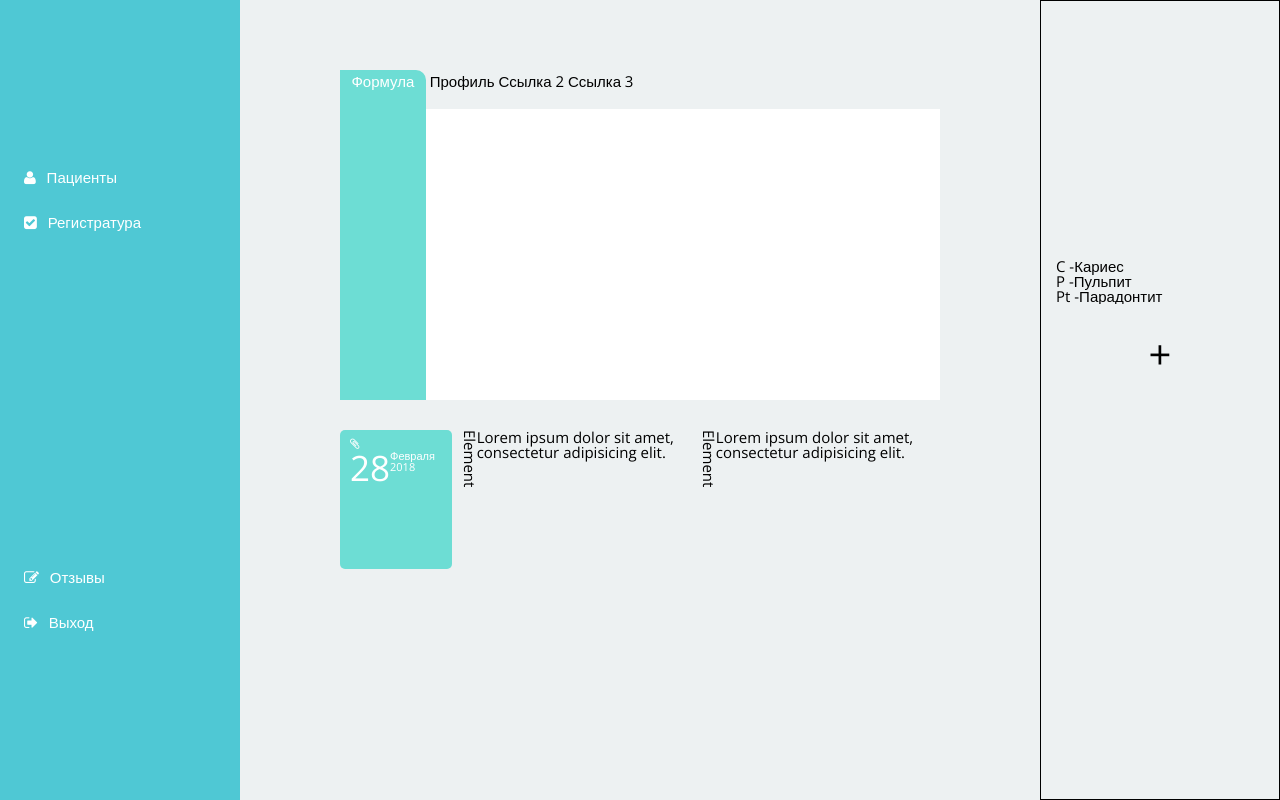
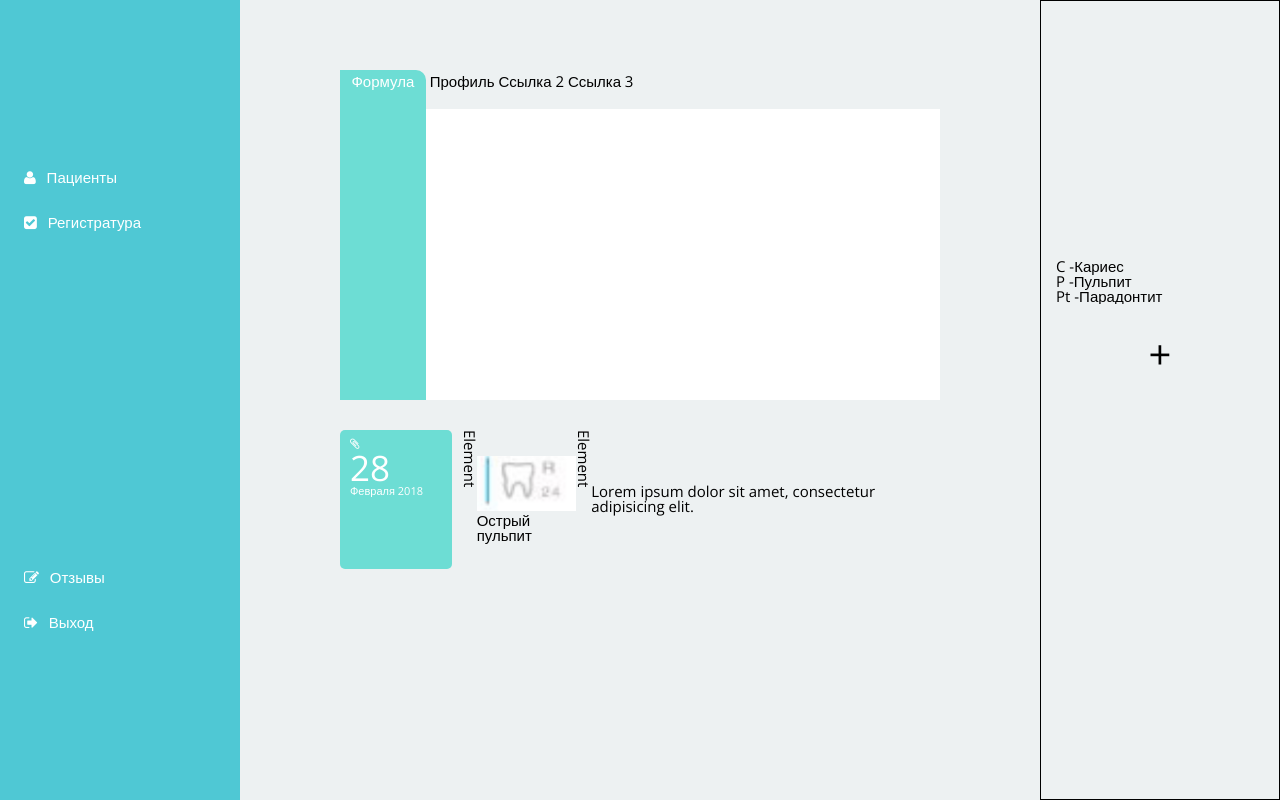
Before and after one commit to DarksomeV/new-project, a plain HTML site: page index.html in a window 1280 px wide. Drawn offline with nearby package versions, Linux system fonts and the light colour scheme.

Commit message:
bottom-main 45%

```diff
--- a/css/style.css
+++ b/css/style.css
@@ -172,6 +172,7 @@ blockquote {
 
 .row .date{
 	display: flex;
+	flex-wrap: wrap;
 }
 
 .row .date .date__month{
@@ -186,6 +187,12 @@ blockquote {
 
 .row__disease-block .row-disease-element{
 	display: flex;
+	height: 100%;
+	align-items: center;
+}
+
+.row__disease-block .row-element-title-wrapper{
+	height: 100%;
 }
 
 .row__disease-block .row-element-title{
--- a/index.html
+++ b/index.html
@@ -67,18 +67,31 @@
                         <!-- /date-block -->
                         <div class="row__disease-block">
                         <div class="row-disease-element row__diagnostic">
+                            <div class="row-element-title-wrapper">
                             <div class="row-element-title">
                                 <span>Element</span>
                             </div>
-                            <div class="row__done">
-                                <p>Lorem ipsum dolor sit amet, consectetur adipisicing elit.</p>
+                        </div>
+                            <div class="diagnos">
+                                <div class="diagnos-item">
+                                    <div class="diagnos-item__picture">
+                                        <img src="img/tooth.png" alt="">
+                                    </div>
+                                </div>
+                                <div class="diagnos-item">
+                                    <span class="diagnos-item__name">
+                                        Острый пульпит
+                                    </span>
+                                </div>
                             </div>
                         </div>
                         <div class="row-disease-element row__done">
+                            <div class="row-element-title-wrapper">
                             <div class="row-element-title">
                                 <span>Element</span>
                             </div>
-                            <div class="row-element-content">
+                            </div>
+                            <div class="done">
                                 <p>Lorem ipsum dolor sit amet, consectetur adipisicing elit.</p>
                             </div>
                         </div>
```
Also changed, not shown: img/tooth.png (added).
